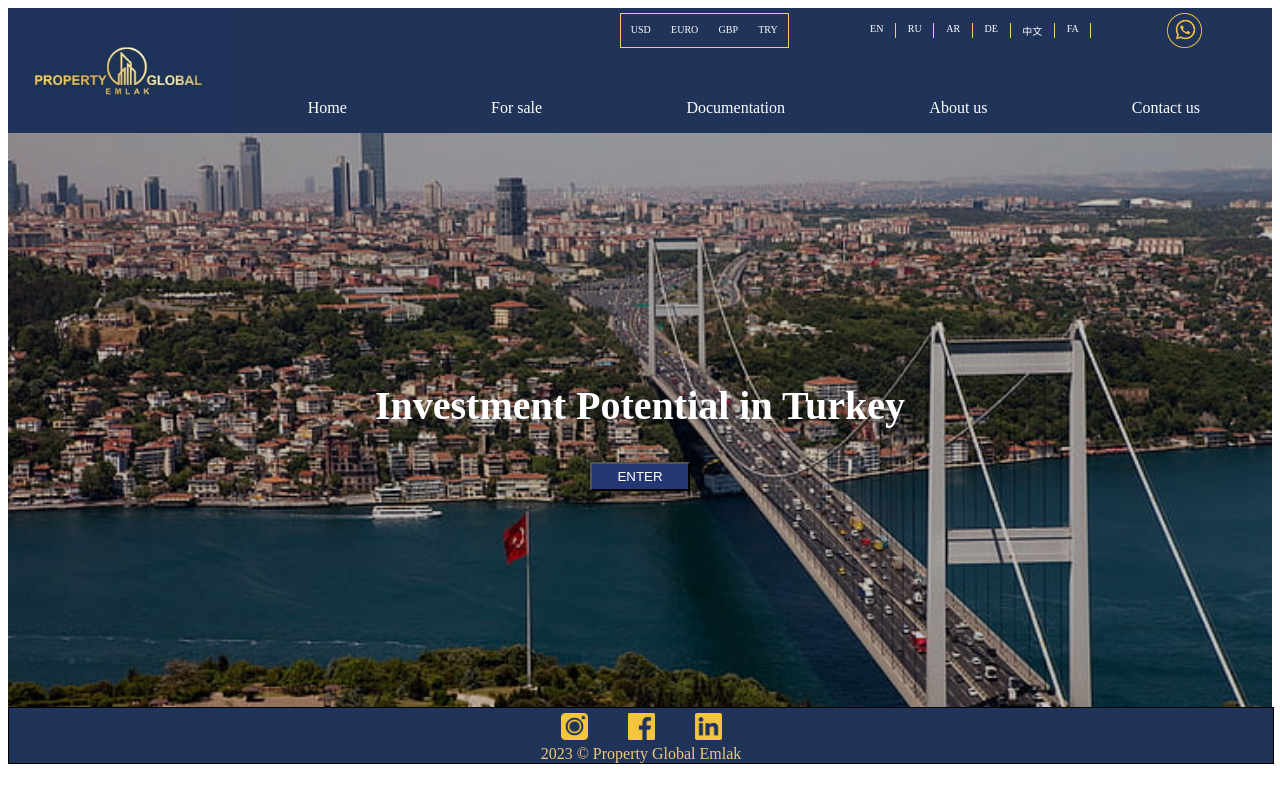
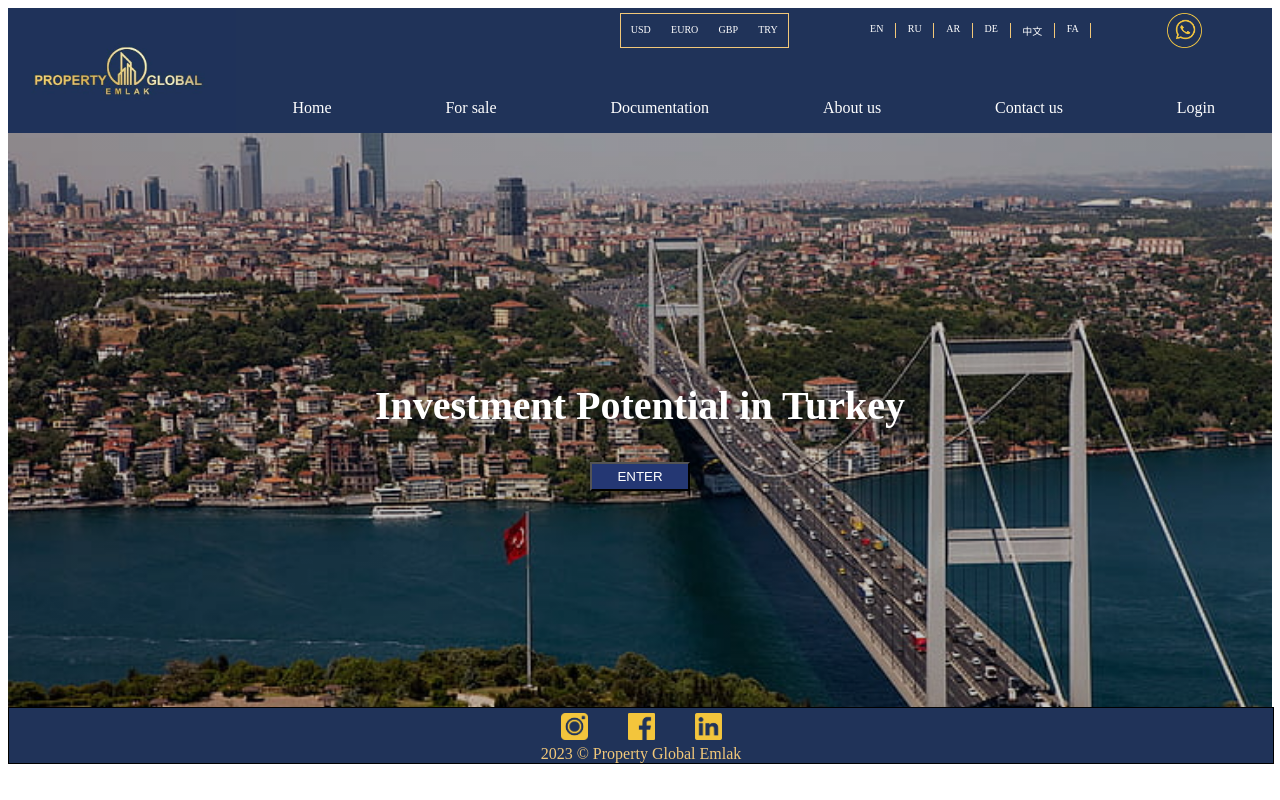
Before and after one commit to apamanuel/Property-Emlak-Group, a React (Create React App) app in the folder client/: page / in a window 1280 px wide. Built offline with nearby package versions, Linux system fonts and the light colour scheme.

Commit message:
added the login in the navbar

```diff
--- a/client/src/components/NavBar/NavBar.jsx
+++ b/client/src/components/NavBar/NavBar.jsx
@@ -21,6 +21,9 @@ const NavBar = ()=>{
                 <li>
                     Contact us
                 </li>
+                <li>
+                    Login
+                </li>
             </ul>
         </div>
     );
--- a/client/src/components/NavBar/NavBar.module.css
+++ b/client/src/components/NavBar/NavBar.module.css
@@ -2,7 +2,7 @@
 
 .list{
     display:grid;
-    grid-template-columns: auto auto auto auto auto;
+    grid-template-columns: auto auto auto auto auto auto;
     justify-content: stretch;
     text-align: center;
     list-style-type: none;
```
